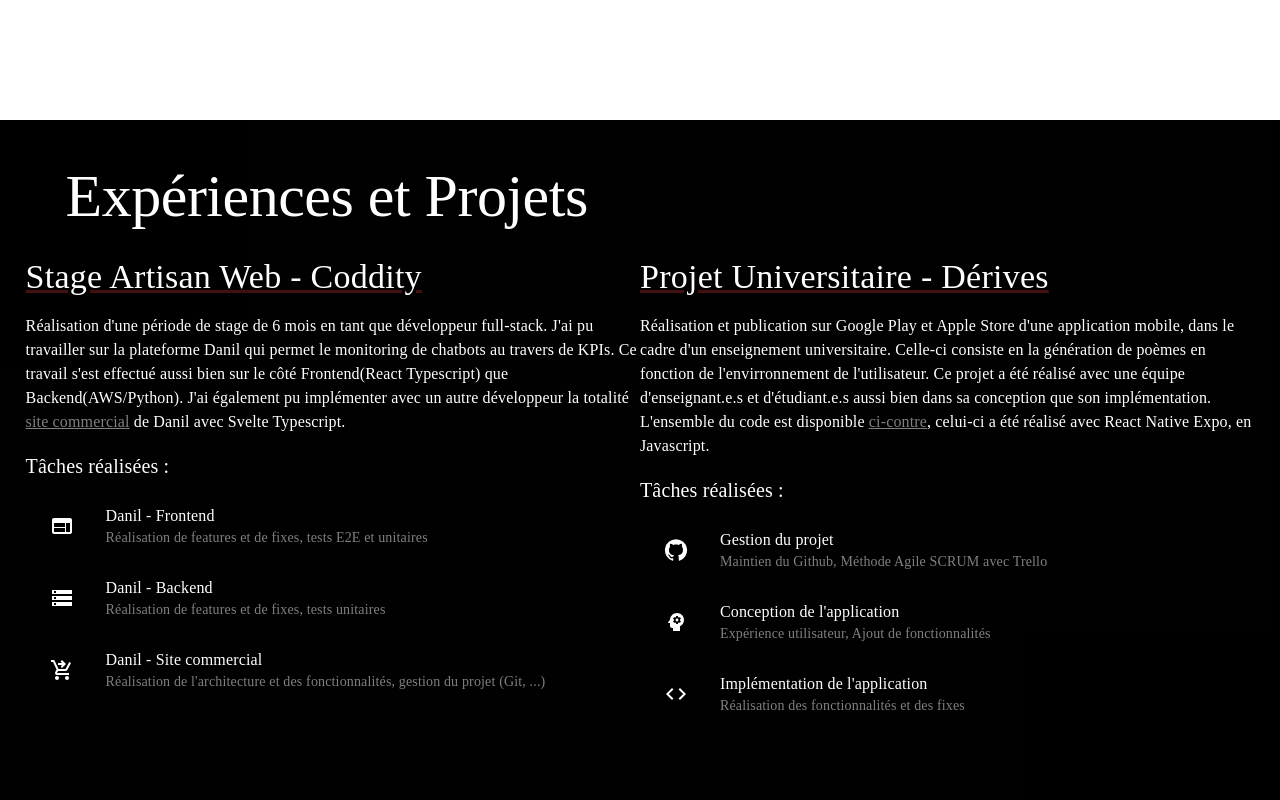
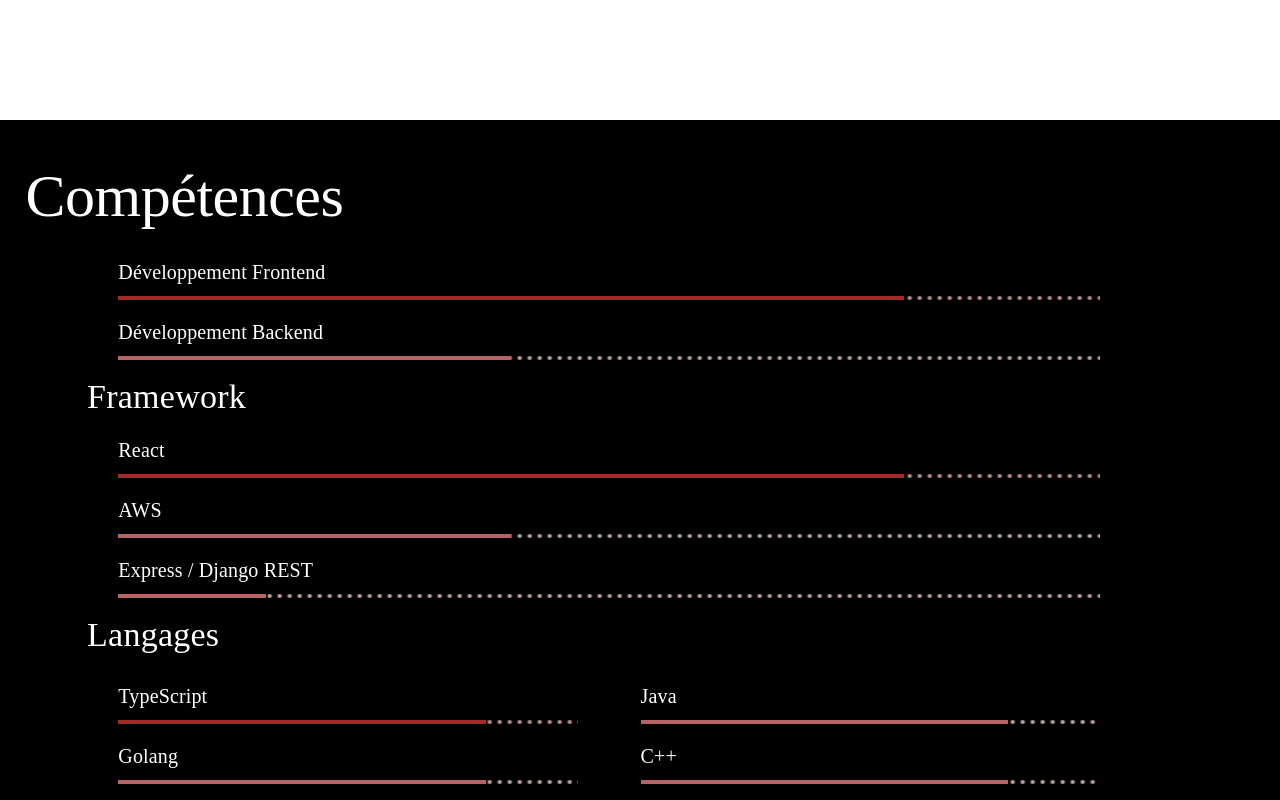
Before and after one commit to Adelaubi/personal-website, a React (Create React App) app: page / in a window 1280 px wide. Shown: the part 680-1480 px from the top of the page. Built offline with nearby package versions, Linux system fonts and the light colour scheme; the HTML template or start-up script is replaced by a standard one.

Commit message:
First version of Skills section

```diff
--- a/src/App.tsx
+++ b/src/App.tsx
@@ -5,12 +5,14 @@
 import Header from './components/UI/organisms/header';
 import PresentationSection from './components/UI/organisms/presentationSection';
 import ExperienceProjectSection from './components/UI/organisms/experienceProjectSection';
+import SkillsSection from './components/UI/organisms/skillsSection';
 
 function App() {
   return (
     <ThemeProvider theme={customTheme}>
       <Header />
       <PresentationSection />
+      <SkillsSection />
       <ExperienceProjectSection />
     </ThemeProvider>
   );
--- a/src/components/UI/organisms/experienceProjectSection.tsx
+++ b/src/components/UI/organisms/experienceProjectSection.tsx
@@ -18,7 +18,6 @@
   Code,
 } from '@mui/icons-material';
 import {
-  taskItemIconStyle,
   mainContainerStyle,
   mainTitleStyle,
   experiencesContainerStyle,
@@ -45,15 +44,15 @@
   tasks: [{
     primary: 'Danil - Frontend',
     secondary: 'Réalisation de features et de fixes, tests E2E et unitaires',
-    icon: <Web sx={taskItemIconStyle} />,
+    icon: <Web />,
   }, {
     primary: 'Danil - Backend',
     secondary: 'Réalisation de features et de fixes, tests unitaires',
-    icon: <Storage sx={taskItemIconStyle} />,
+    icon: <Storage />,
   }, {
     primary: 'Danil - Site commercial',
     secondary: 'Réalisation de l\'architecture et des fonctionnalités, gestion du projet (Git, ...)',
-    icon: <ShoppingCartCheckout sx={taskItemIconStyle} />,
+    icon: <ShoppingCartCheckout />,
   }],
 }, {
   title: 'Projet Universitaire - Dérives',
@@ -67,19 +66,19 @@
   tasks: [{
     primary: 'Gestion du projet',
     secondary: 'Maintien du Github, Méthode Agile SCRUM avec Trello',
-    icon: <GitHub sx={taskItemIconStyle} />,
+    icon: <GitHub />,
   }, {
     primary: 'Conception de l\'application',
     secondary: 'Expérience utilisateur, Ajout de fonctionnalités',
-    icon: <Psychology sx={taskItemIconStyle} />,
+    icon: <Psychology />,
   }, {
     primary: 'Implémentation de l\'application',
     secondary: 'Réalisation des fonctionnalités et des fixes',
-    icon: <Code sx={taskItemIconStyle} />,
+    icon: <Code />,
   }],
 }];
 
-const fadeInDuration = 6000;
+const fadeInDuration = 10000;
 
 function ExperienceProjectSection(): JSX.Element {
   return (
--- a/src/components/UI/organisms/header.tsx
+++ b/src/components/UI/organisms/header.tsx
@@ -12,8 +12,8 @@
           Augustin de Laubier
         </Typography>
         <Button color="inherit" sx={{ display: { xs: 'none', sm: 'block' }, fontFamily: 'Avenir' }}>Présentation</Button>
+        <Button color="inherit" sx={{ display: { xs: 'none', sm: 'block' }, fontFamily: 'Avenir' }}>Compétences</Button>
         <Button color="inherit" sx={{ display: { xs: 'none', sm: 'block' }, fontFamily: 'Avenir' }}>Expériences et Projets</Button>
-        <Button color="inherit" sx={{ display: { xs: 'none', sm: 'block' }, fontFamily: 'Avenir' }}>Compétences</Button>
         <Button color="inherit" sx={{ display: { xs: 'none', sm: 'block' }, fontFamily: 'Avenir' }}>Liens et Contact</Button>
       </Toolbar>
     </AppBar>
--- /dev/null
+++ b/src/components/UI/organisms/skillsSection.tsx
@@ -0,0 +1,270 @@
+import React from 'react';
+import {
+  Box,
+  Typography,
+  Fade,
+  LinearProgress,
+} from '@mui/material';
+
+const fadeInDuration = 6000;
+
+function skillsSection(): JSX.Element {
+  return (
+    <Fade
+      in
+      timeout={fadeInDuration}
+    >
+      <Box sx={{
+        height: { xs: 'auto', lg: '80vh' },
+        paddingLeft: '2vw',
+        paddingRight: '2vw',
+        paddingTop: '5vh',
+        paddingBottom: '5vh',
+        width: '96vw',
+        backgroundColor: 'black',
+      }}
+      >
+        <Typography
+          variant="h2"
+          sx={{
+            fontFamily: 'Avenir',
+            color: 'white',
+            marginBottom: '3vh',
+          }}
+        >
+          Compétences
+        </Typography>
+        <Box sx={{
+          width: '85%',
+          paddingLeft: '5%',
+          paddingRight: '10%',
+        }}
+        >
+          <Box sx={{
+            paddingLeft: '3%',
+            paddingRight: '3%',
+          }}
+          >
+            <Typography
+              variant="h6"
+              sx={{
+                fontFamily: 'Avenir',
+                color: 'white',
+                marginBottom: '1vh',
+                marginTop: '2vh',
+              }}
+            >
+              Développement Frontend
+            </Typography>
+            <LinearProgress
+              variant="buffer"
+              value={80}
+              valueBuffer={0}
+            />
+            <Typography
+              variant="h6"
+              sx={{
+                fontFamily: 'Avenir',
+                color: 'white',
+                marginBottom: '1vh',
+                marginTop: '2vh',
+              }}
+            >
+              Développement Backend
+            </Typography>
+            <LinearProgress
+              variant="buffer"
+              value={40}
+              valueBuffer={0}
+              color="secondary"
+            />
+          </Box>
+          <Typography
+            variant="h4"
+            sx={{
+              fontFamily: 'Avenir',
+              color: 'white',
+              marginBottom: '1vh',
+              marginTop: '2vh',
+            }}
+          >
+            Framework
+          </Typography>
+          <Box sx={{
+            paddingLeft: '3%',
+            paddingRight: '3%',
+          }}
+          >
+            <Typography
+              variant="h6"
+              sx={{
+                fontFamily: 'Avenir',
+                color: 'white',
+                marginBottom: '1vh',
+                marginTop: '2vh',
+              }}
+            >
+              React
+            </Typography>
+            <LinearProgress
+              variant="buffer"
+              value={80}
+              valueBuffer={0}
+            />
+            <Typography
+              variant="h6"
+              sx={{
+                fontFamily: 'Avenir',
+                color: 'white',
+                marginBottom: '1vh',
+                marginTop: '2vh',
+              }}
+            >
+              AWS
+            </Typography>
+            <LinearProgress
+              variant="buffer"
+              value={40}
+              valueBuffer={0}
+              color="secondary"
+            />
+            <Typography
+              variant="h6"
+              sx={{
+                fontFamily: 'Avenir',
+                color: 'white',
+                marginBottom: '1vh',
+                marginTop: '2vh',
+              }}
+            >
+              Express / Django REST
+            </Typography>
+            <LinearProgress
+              variant="buffer"
+              value={15}
+              valueBuffer={0}
+              color="secondary"
+            />
+          </Box>
+          <Typography
+            variant="h4"
+            sx={{
+              fontFamily: 'Avenir',
+              color: 'white',
+              marginBottom: '1vh',
+              marginTop: '2vh',
+            }}
+          >
+            Langages
+          </Typography>
+          <Box
+            sx={{
+              display: 'flex',
+              flexDirection: 'row',
+            }}
+          >
+            <Box
+              sx={{
+                flexDirection: 'column',
+                width: '44%',
+                paddingLeft: '3%',
+                paddingRight: '3%',
+              }}
+            >
+              <Typography
+                variant="h6"
+                sx={{
+                  fontFamily: 'Avenir',
+                  color: 'white',
+                  marginBottom: '1vh',
+                  marginTop: '2vh',
+                }}
+              >
+                TypeScript
+              </Typography>
+              <LinearProgress
+                variant="buffer"
+                value={80}
+                valueBuffer={0}
+                sx={{
+                  width: '100%',
+                }}
+              />
+              <Typography
+                variant="h6"
+                sx={{
+                  fontFamily: 'Avenir',
+                  color: 'white',
+                  marginBottom: '1vh',
+                  marginTop: '2vh',
+                }}
+              >
+                Golang
+              </Typography>
+              <LinearProgress
+                variant="buffer"
+                value={80}
+                valueBuffer={0}
+                sx={{
+                  width: '100%',
+                }}
+                color="secondary"
+              />
+            </Box>
+            <Box
+              sx={{
+                flexDirection: 'column',
+                width: '44%',
+                paddingLeft: '3%',
+                paddingRight: '3%',
+              }}
+            >
+              <Typography
+                variant="h6"
+                sx={{
+                  fontFamily: 'Avenir',
+                  color: 'white',
+                  marginBottom: '1vh',
+                  marginTop: '2vh',
+                }}
+              >
+                Java
+              </Typography>
+              <LinearProgress
+                variant="buffer"
+                value={80}
+                valueBuffer={0}
+                sx={{
+                  width: '100%',
+                }}
+                color="secondary"
+              />
+              <Typography
+                variant="h6"
+                sx={{
+                  fontFamily: 'Avenir',
+                  color: 'white',
+                  marginBottom: '1vh',
+                  marginTop: '2vh',
+                }}
+              >
+                C++
+              </Typography>
+              <LinearProgress
+                variant="buffer"
+                value={80}
+                valueBuffer={0}
+                sx={{
+                  width: '100%',
+                }}
+                color="secondary"
+              />
+            </Box>
+          </Box>
+        </Box>
+      </Box>
+    </Fade>
+  );
+}
+
+export default skillsSection;
--- a/src/styles/experienceProjectSectionStyles.ts
+++ b/src/styles/experienceProjectSectionStyles.ts
@@ -1,20 +1,13 @@
-export const taskItemIconStyle: Record<string, string> = {
-  color: 'white',
-};
-
 export const mainContainerStyle: Record<string, string | Record<string, string>> = {
   height: { xs: 'auto', lg: '85vh' },
   paddingLeft: '2vw',
   paddingRight: '2vw',
   paddingTop: '5vh',
   width: '96vw',
-  backgroundColor: 'black',
 };
 
 export const mainTitleStyle: Record<string, string> = {
   fontFamily: 'Avenir',
-  color: 'white',
-  marginLeft: '5vh',
 };
 
 export const experiencesContainerStyle: Record<string, string | Record<string, string>> = {
@@ -25,17 +18,16 @@
 
 export const singleExperienceContainerStyle: Record<string, string | Record<string, string>> = {
   flexDirection: 'column',
-  width: { xs: 'auto', lg: '50vw' },
+  width: { xs: 'auto', lg: '47vw' },
+  paddingLeft: '3vw',
 };
 
 export const experienceTitleLinkStyle: Record<string, string | Record<string, string>> = {
   fontFamily: 'Avenir',
-  color: 'white',
 };
 
 export const experienceContentStyle: Record<string, string | Record<string, string>> = {
   fontFamily: 'Avenir',
-  color: 'white',
   marginTop: '2vh',
 };
 
@@ -45,7 +37,6 @@
 
 export const experienceTaskTitleStyle: Record<string, string | Record<string, string>> = {
   fontFamily: 'Avenir',
-  color: 'white',
   marginTop: '2vh',
 };
 
@@ -55,7 +46,6 @@
 
 export const experienceTaskPrimaryStyle: Record<string, string> = {
   fontFamily: 'Avenir',
-  color: 'white',
 };
 
 export const experienceTaskSecondaryStyle: Record<string, string> = {
```
